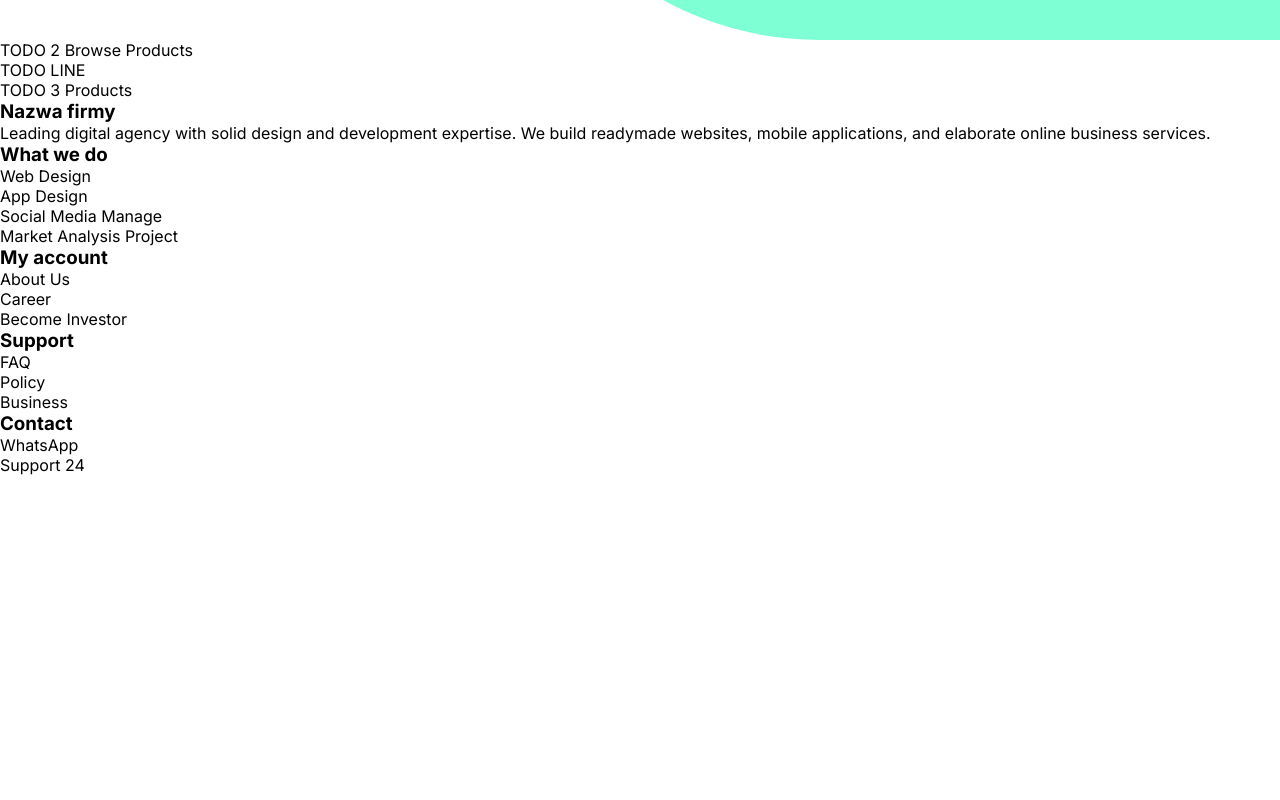
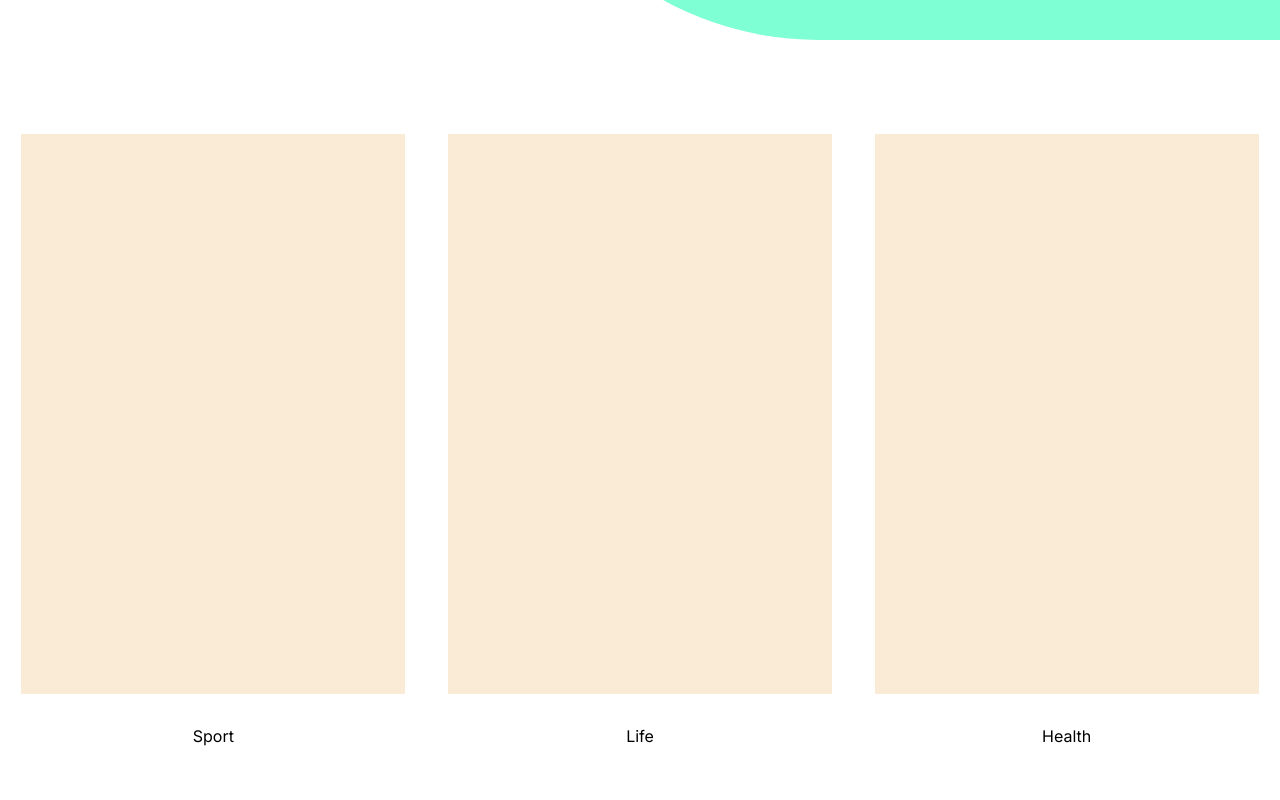
Before and after one commit to JohnyProduction/loyalty-program-app, a Next.js app: page / in a window 1280 px wide. Shown: the part 760-1560 px from the top of the page. Before the commit the page ends 1235 px from the top, so only its background shows below. Built offline with nearby package versions, Linux system fonts and the light colour scheme.

Commit message:
browse product

```diff
--- /dev/null
+++ b/src/app/browse-product.tsx
@@ -0,0 +1,17 @@
+import { ProductType } from '@/types/main-page-types';
+import styles from '@/styles/components/browse-product.module.scss';
+
+export interface BrowseProductProps {
+    product: ProductType;
+}
+
+export function BrowseProduct({ product }: BrowseProductProps) {
+    return (
+        <div className={styles['browse-product']}>
+            <div className={styles['browse-product__image-container']}>
+                <div className={styles['browse-product__image']}></div>
+            </div>
+            <div className={styles['browse-product__name']}>{product.name}</div>
+        </div>
+    );
+}
--- /dev/null
+++ b/src/app/browse-products.tsx
@@ -0,0 +1,19 @@
+import styles from '@/styles/app/page.module.scss';
+import { BrowseProduct } from '@/app/browse-product';
+import { ProductType } from '@/types/main-page-types';
+
+export function BrowseProducts() {
+    const products: ProductType[] = [
+        { name: 'Sport', imageUrl: '' },
+        { name: 'Life', imageUrl: '' },
+        { name: 'Health', imageUrl: '' }
+    ];
+
+    return (
+        <div className={styles['browse-products']}>
+            <div className={styles['browse-products__container']}>
+                {products.map(product => <BrowseProduct product={product} key={product.name} />)}
+            </div>
+        </div>
+    );
+}
--- a/src/app/page.tsx
+++ b/src/app/page.tsx
@@ -1,6 +1,7 @@
 import { TopBar } from '@/components/common/top-bar';
 import { Footer } from '@/components/common/footer';
 import { WelcomeFragment } from '@/app/welcome-fragment';
+import { BrowseProducts } from '@/app/browse-products';
 
 export default function MainPage() {
     return (
@@ -9,7 +10,7 @@ export default function MainPage() {
                 <TopBar />
                 <WelcomeFragment />
             </div>
-            <div>TODO 2 Browse Products</div>
+            <BrowseProducts />
             <>TODO LINE</>
             <div>TODO 3 Products</div>
             <Footer />
--- a/src/styles/app/globals.scss
+++ b/src/styles/app/globals.scss
@@ -4,6 +4,10 @@
     padding: 0;
 }
 
+body {
+    scroll-behavior: smooth;
+}
+
 li {
     list-style-type: none;
 }
--- a/src/styles/app/page.module.scss
+++ b/src/styles/app/page.module.scss
@@ -31,3 +31,15 @@ $welcome-fragment-height: calc(100vh - $top-bar-height);
         border-radius: 0 0 0 40%;
     }
 }
+
+.browse-products {
+    display: flex;
+    align-items: center;
+    height: 100vh;
+
+    .browse-products__container {
+        display: flex;
+        justify-content: space-around;
+        width: 100vw;
+    }
+}
--- /dev/null
+++ b/src/styles/components/browse-product.module.scss
@@ -0,0 +1,19 @@
+.browse-product {
+    flex-grow: 1;
+
+    .browse-product__image-container {
+        display: flex;
+        justify-content: center;
+
+        .browse-product__image {
+            width: 30vw;
+            height: 70vh;
+            background-color: antiquewhite;
+        }
+    }
+
+    .browse-product__name {
+        text-align: center;
+        margin-top: 2rem;
+    }
+}
--- /dev/null
+++ b/src/types/main-page-types.tsx
@@ -0,0 +1,4 @@
+export type ProductType = {
+    name: string,
+    imageUrl: string
+};
```
